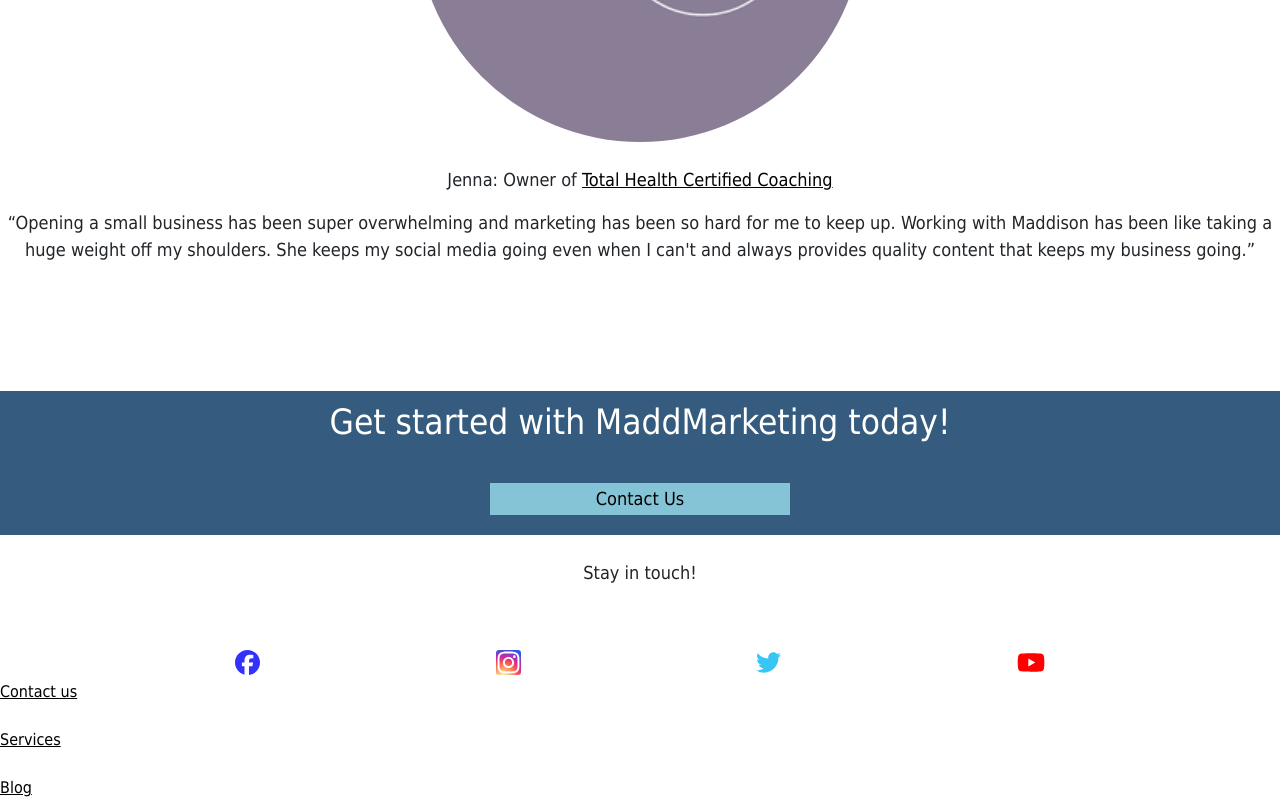
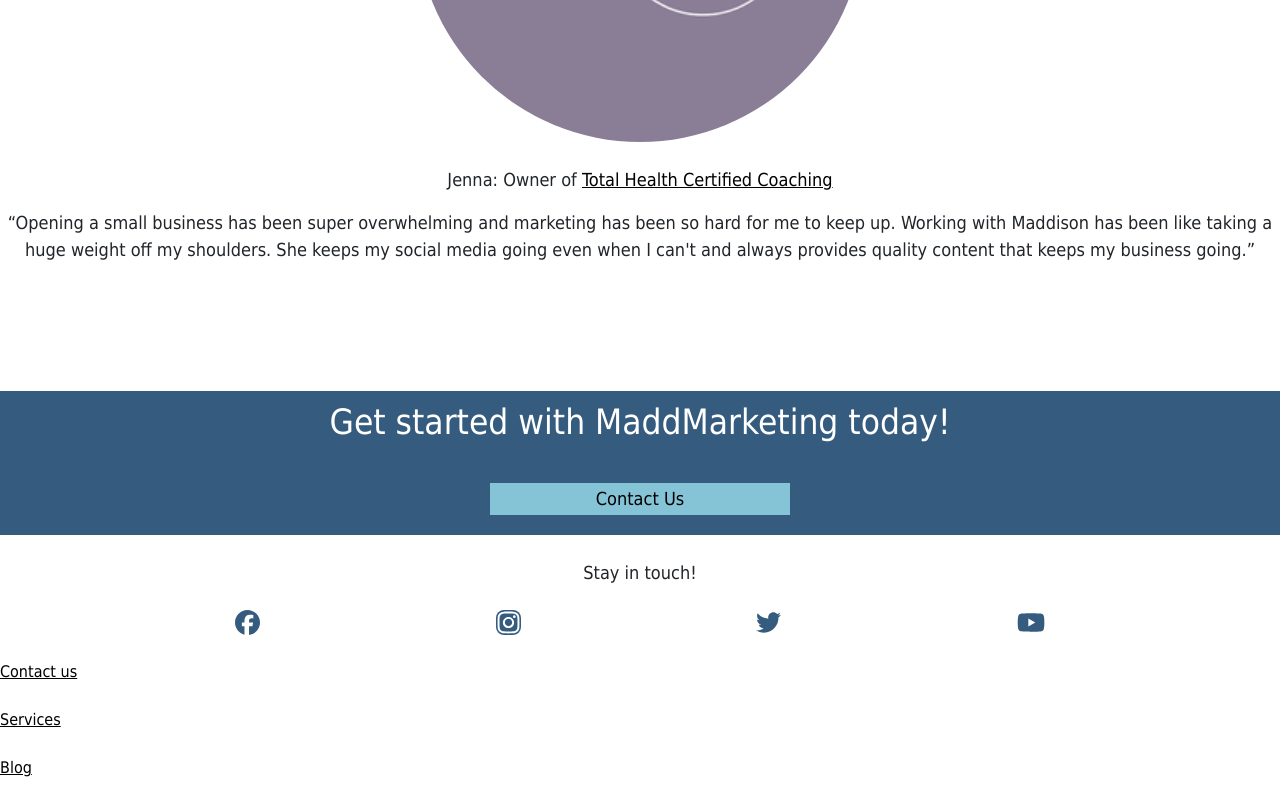
Before and after one commit to Calebmwhittaker/MADDMarketing-Solutions, a React (Create React App) app: page / in a window 1280 px wide. Shown: the part 3939-4739 px from the top of the page. Built offline with nearby package versions, Linux system fonts and the light colour scheme.

Commit message:
adjusted icon links

```diff
--- a/src/App.css
+++ b/src/App.css
@@ -150,28 +150,30 @@
 .icon-links {
   display: flex;
   justify-content: space-evenly;
+  margin-top: -40px;
+  margin-bottom: 20px;
 }
 
 .facebook-icon {
-  color: rgb(50, 50, 249);
+  color: #355C7E;
   height: 25px;
 }
 
 .instagram-icon {
-  background: radial-gradient(circle at 30% 107%, #fdf497 0%, #fdf497 5%, #fd5949 45%,#d6249f 60%,#285AEB 90% );
-  border-radius: 3px 3px 3px 3px;
+  background-color: #355C7E;
+  border-radius: 8px;
   color: white;
   width: 25px;
   height: 25px;
 }
 
 .twitter-icon {
-  color: rgb(55, 197, 245);
+  color: #355C7E;
   height: 25px;
 }
 
 .youtube-icon {
-  color: red;
+  color: #355C7E;
   height: 25px;
 }
 
```
